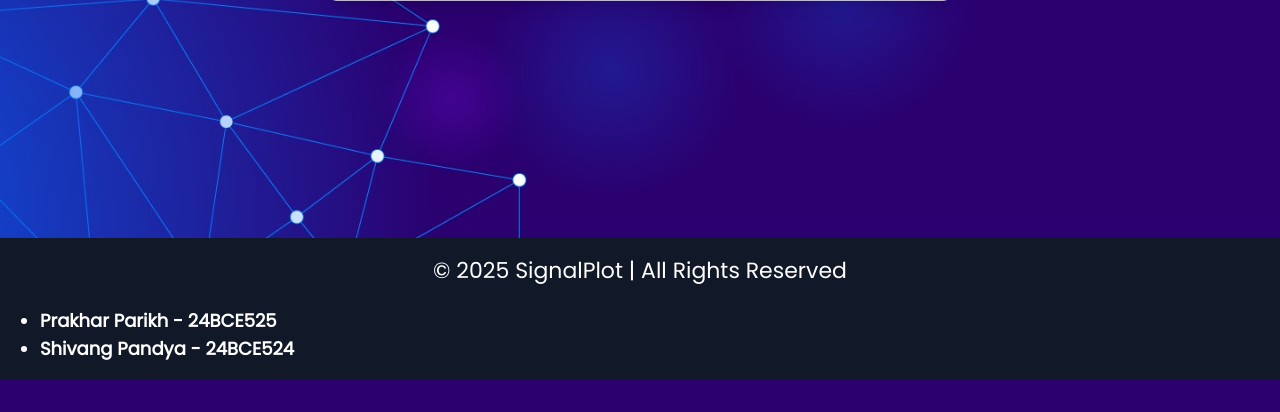
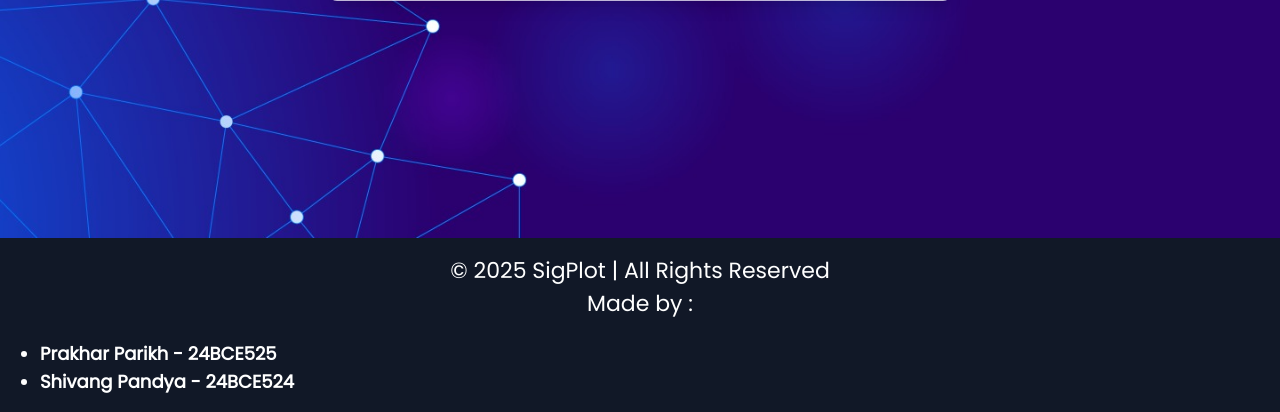
Before and after one commit to prakhar-thecoder/block-coding-and-scrambling-visualizer, a Flask app: page / in a window 1280 px wide. Shown: the part 634-1046 px from the top of the page. Before the commit the page ends 1013 px from the top, so only its background shows below. Run offline with Flask 3, Linux system fonts and the light colour scheme; some libraries are stand-ins or nearby versions.

Commit message:
Update footer.html

```diff
--- a/templates/footer.html
+++ b/templates/footer.html
@@ -1,5 +1,7 @@
 <footer class="bg-gray-900 text-white text-center py-4 ">
-    <p>© 2025 SignalPlot | All Rights Reserved</p>
+    <p>© 2025 SigPlot | All Rights Reserved</p>
+    <p>Made by : </p>
+
     <ul class="text-lg mt-5 text-left list-disc pl-10">
         <li><strong>Prakhar Parikh - 24BCE525</strong></li>
         <li><strong>Shivang Pandya - 24BCE524</strong></li>
```
